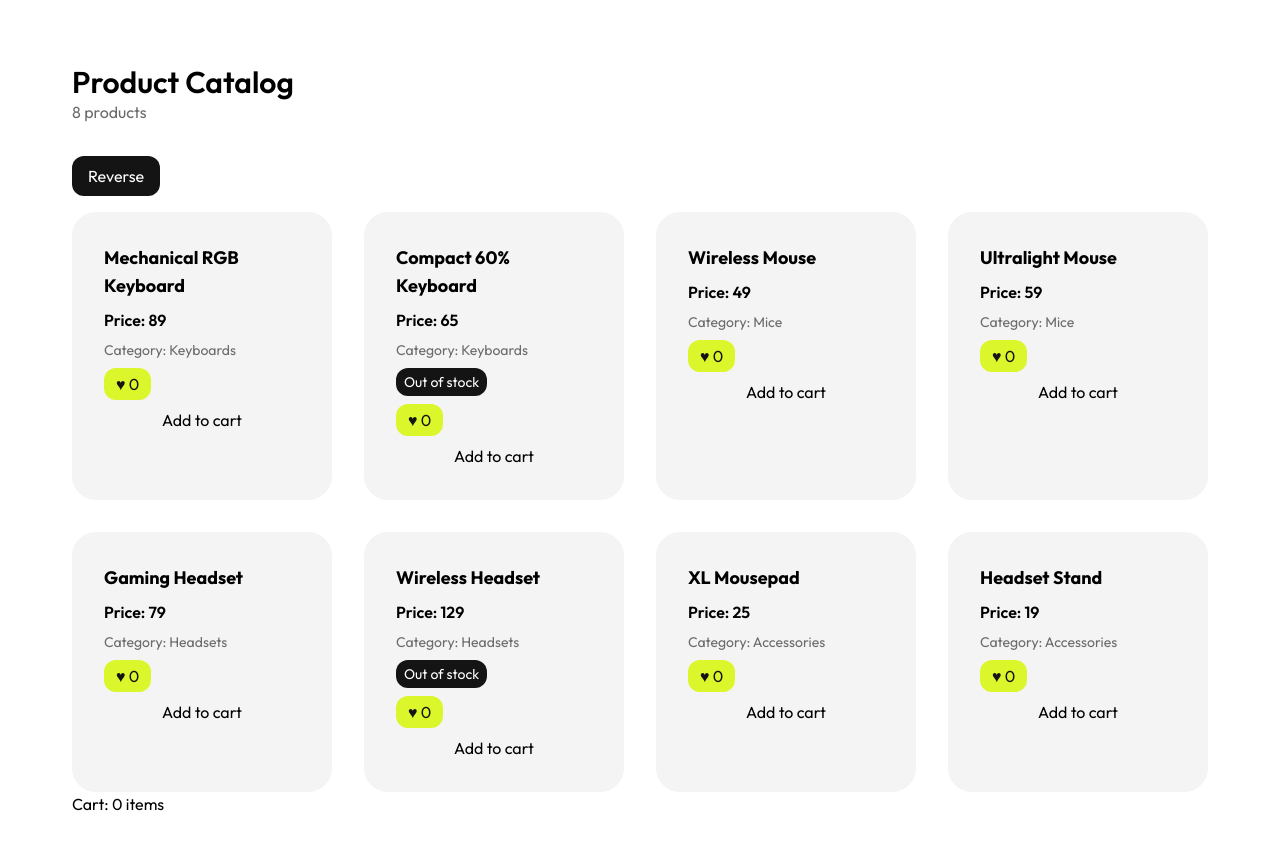
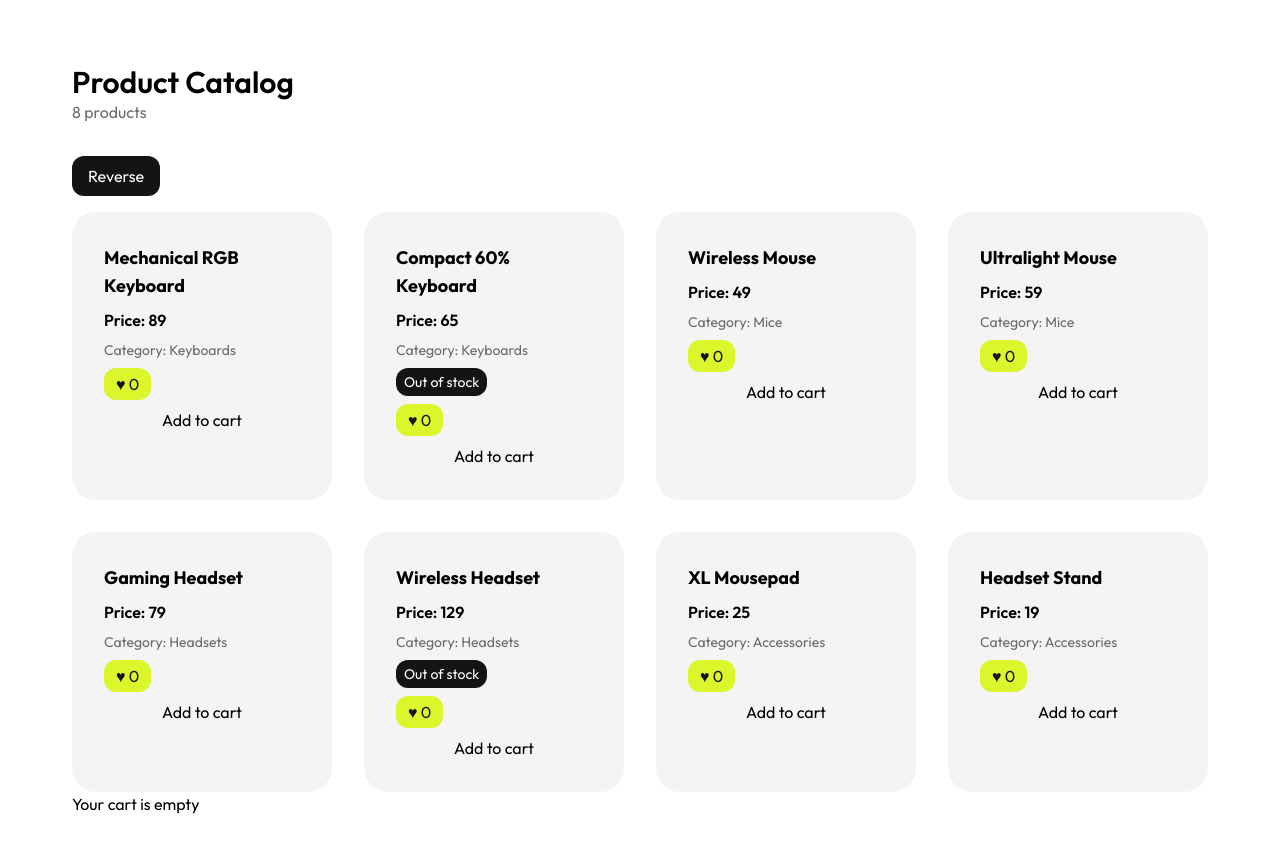
Before and after one commit to gilbertoroncanciogualteross-creator/product-catalog, a React (Vite) app: page / in a window 1280 px wide. Shown: the top 852 px of the page. Built offline with nearby package versions, Linux system fonts and the light colour scheme.

Commit message:
feat: cart component

```diff
--- a/src/App.jsx
+++ b/src/App.jsx
@@ -2,6 +2,7 @@ import { products } from './data/products';
 import Header from './components/Header'
 import ProductList from './components/ProductList';
 import { useState } from 'react';
+import Cart from './components/Cart';
 
 function App() {
 
@@ -28,7 +29,7 @@ function App() {
         <main className="max-w-[1200px] mx-auto px-8 py-16 font-sans">
             <Header count={products.length} />
             <ProductList products={products} onAddToCart={addToCart} />
-            <p>Cart: {cart.length} items</p>
+            <Cart cart={cart}/>
         </main>
     );
 }
--- /dev/null
+++ b/src/components/Cart.jsx
@@ -0,0 +1,15 @@
+export default function Cart({ cart }) {
+    if (cart.length === 0){
+        return <p>Your cart is empty</p>
+    }
+
+    return (
+        <ul>
+            {cart.map(item => (
+                <li key={item.id}>
+                    {item.name} x {item.quantity}
+                </li>
+            ))}
+        </ul>
+    )
+}
```
